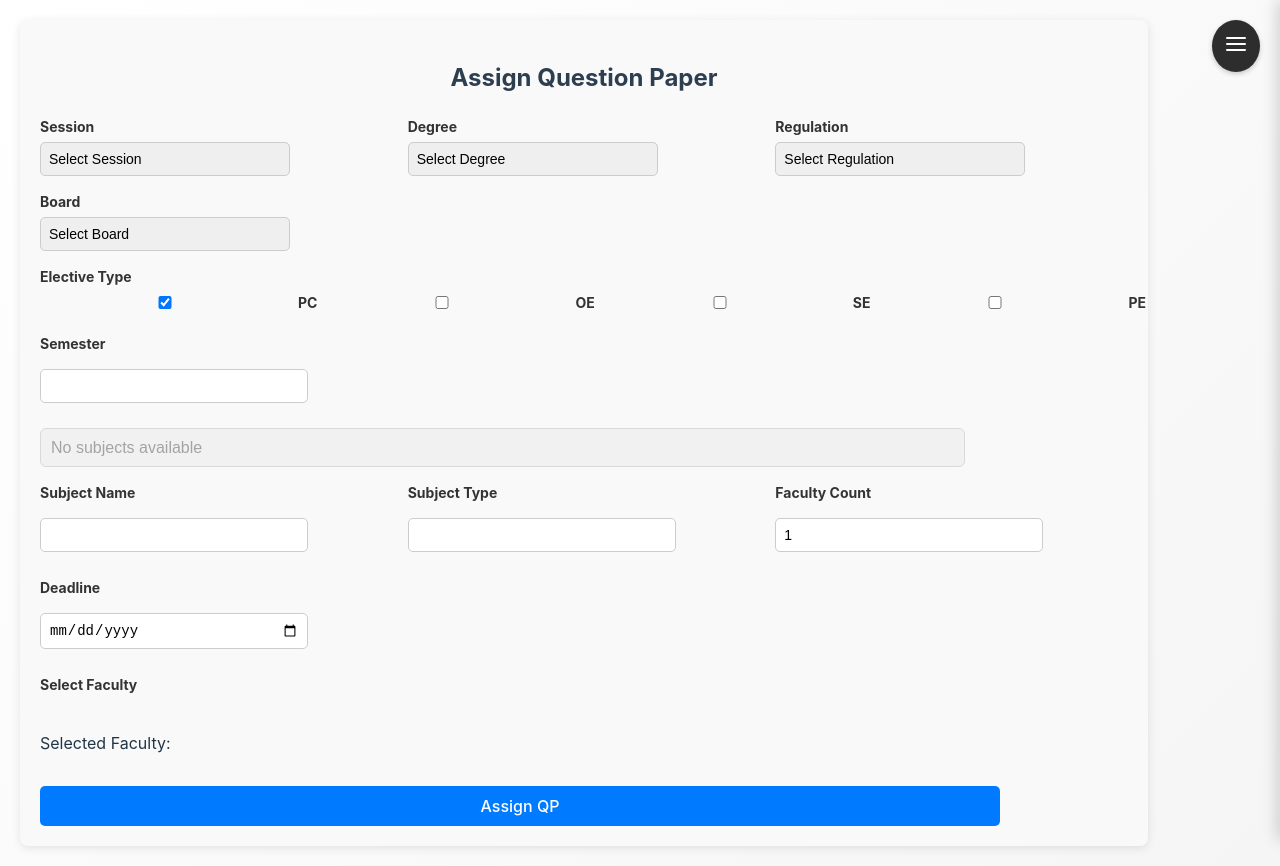
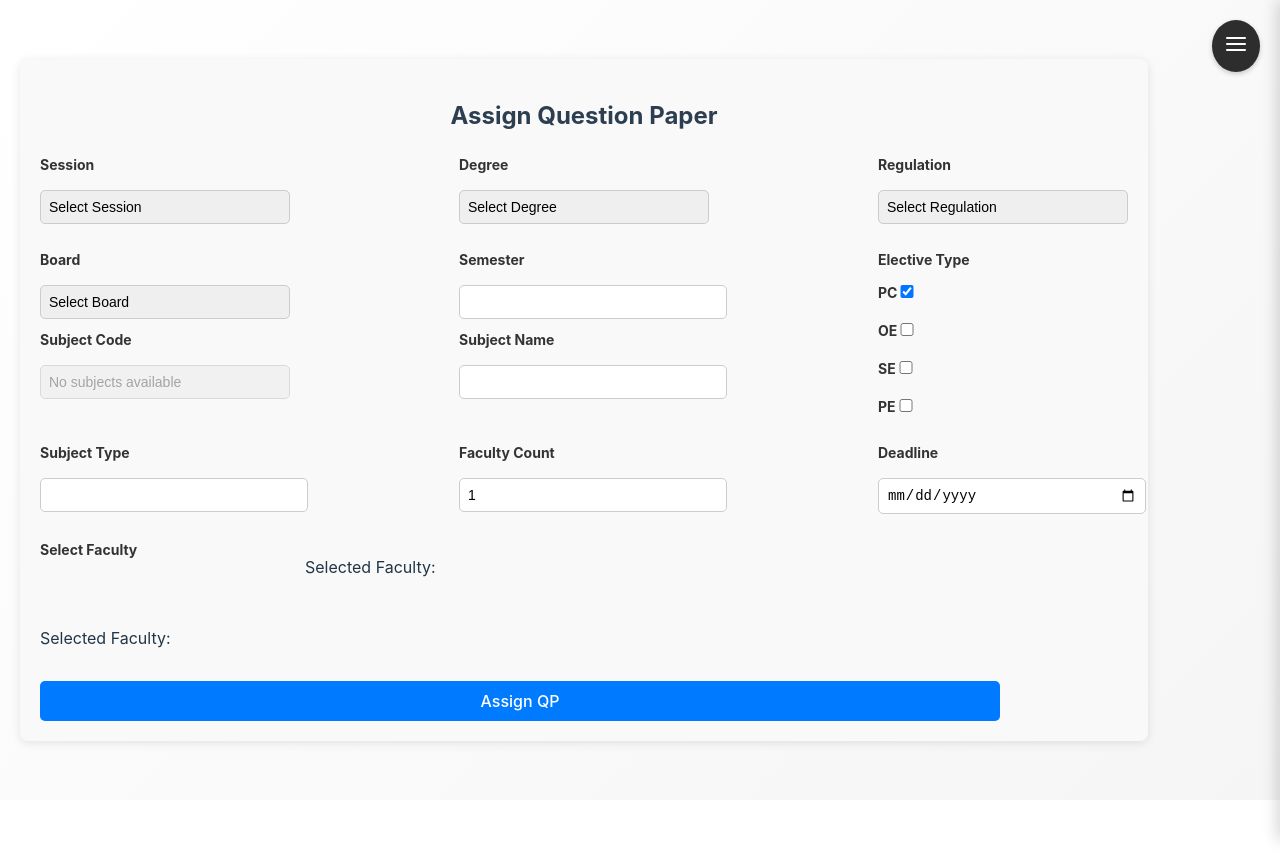
Before and after one commit to CowTheGreat/EQPMS, a React (Vite) app in the folder Frontend/: page /assign-qp in a window 1280 px wide. After the commit the page ends 800 px from the top, so only its background shows below. Built offline with nearby package versions, Linux system fonts and the light colour scheme; sample sign-in values are in the browser's storage.

Commit message:
assign qp done

```diff
--- a/Frontend/src/page_styles/AssignQP.module.css
+++ b/Frontend/src/page_styles/AssignQP.module.css
@@ -27,9 +27,14 @@ h2 {
 
 .inputGroupRow {
   display: flex;
-  flex-wrap: wrap; /* Prevents oversized elements in a row */
+  flex-wrap: wrap;
   gap: 15px;
   justify-content: space-between;
+}
+
+.inputGroupRow > * {
+  flex: 1; /* Ensures equal width distribution */
+  min-width: 0; /* Prevents overflowing issues */
 }
 
 .inputGroup {
@@ -110,14 +115,31 @@ h2 {
   font-size: 14px; /* Ensures uniform font size */
 }
 
+.inputGroupRow {
+  display: flex;
+  flex-wrap: wrap;
+  gap: 15px;
+  justify-content: space-between;
+}
+
+.inputGroup {
+  flex: 1;
+  min-width: 250px; /* Ensures responsiveness */
+  max-width: 250px; /* Maintains a fixed size */
+}
+
 .inputGroup input,
 .inputGroup select {
-  max-width: 250px;
-  min-width: 250px;
+  width: 100%; /* Fills the parent container */
   padding: 8px;
   border: 1px solid #ccc;
   border-radius: 5px;
   font-size: 14px;
+}
+
+.inputGroup select {
+  margin-top: 10px;
+  margin-bottom: 10px;
 }
 
 .facultyCheckBox {
@@ -157,44 +179,8 @@ h2 {
   max-width: 100%;
 }
 
-/* Responsive adjustments */
-@media (max-width: 968px) {
-  .facultyChecklist {
-    grid-template-columns: repeat(2, 1fr); /* Two columns for medium screens */
-  }
+.electiveCheckboxes input {
+  width: 20px !important; /* Adjust checkbox width */
+  max-width: 20px !important;
+  min-width: 20px !important;
 }
-
-/* Responsive adjustments */
-@media (max-width: 768px) {
-  .facultyChecklist {
-    grid-template-columns: repeat(1, 1fr); /* Two columns for medium screens */
-  }
-}
-
-@media (max-width: 480px) {
-  .facultyChecklist {
-    grid-template-columns: repeat(1, 1fr); /* Single column for small screens */
-  }
-
-  .facultyItem {
-    flex-direction: row;
-    justify-content: flex-start;
-  }
-}
-
-.electiveCheckboxes {
-  display: flex; /* Use Flexbox to align items in a row */
-  align-items: center; /* Vertically center the checkboxes and labels */
-}
-
-.electiveCheckboxes label {
-  display: flex; /* Use Flexbox for the label to align checkbox and text */
-  align-items: center; /* Vertically center the checkbox and text */
-  gap: 8px; /* Add spacing between the checkbox and its label text */
-  cursor: pointer; /* Change cursor to pointer for better UX */
-}
-
-.electiveCheckboxes input[type="checkbox"] {
-  margin: 0; /* Remove default margin */
-  cursor: pointer; /* Change cursor to pointer for better UX */
-}
--- a/Frontend/src/pages/AssignQP.jsx
+++ b/Frontend/src/pages/AssignQP.jsx
@@ -278,27 +278,69 @@ const AssignQP = () => {
         </div>
 
         <div className={styles.inputGroupRow}>
-          <div className={styles.inputGroup}>
-            <label>Board</label>
-            <select
-              name="board"
-              value={formData.board}
-              onChange={handleChange}
-              required
-            >
-              <option value="">Select Board</option>
-              {boards.map((brd) => (
-                <option key={brd.board_name} value={brd.board_name}>
-                  {brd.board_name}
+          <div>
+            <div className={styles.inputGroup}>
+              <label>Board</label>
+              <select
+                name="board"
+                value={formData.board}
+                onChange={handleChange}
+                required
+              >
+                <option value="">Select Board</option>
+                {boards.map((brd) => (
+                  <option key={brd.board_name} value={brd.board_name}>
+                    {brd.board_name}
+                  </option>
+                ))}
+              </select>
+            </div>
+
+            <div className={styles.inputGroup}>
+              <label>Subject Code</label>
+              <select
+                name="subjectCode"
+                value={formData.subjectCode}
+                onChange={handleChange}
+                required
+                disabled={subjects.length === 0}
+              >
+                <option value="">
+                  {subjects.length === 0
+                    ? "No subjects available"
+                    : "Select Subject Code"}
                 </option>
-              ))}
-            </select>
+                {subjects.map((sub) => (
+                  <option key={sub.subject_code} value={sub.subject_code}>
+                    {sub.subject_code}
+                  </option>
+                ))}
+              </select>
+            </div>
           </div>
-
+          <div>
+            <div className={styles.inputGroup}>
+              <label>Semester</label>
+              <input
+                type="number"
+                name="semester"
+                value={formData.semester}
+                onChange={handleChange}
+                min="1"
+                max="10"
+                required
+              />
+            </div>
+            <div className={styles.inputGroup}>
+              <label>Subject Name</label>
+              <input type="text" value={subjectName} readOnly />
+            </div>
+          </div>
           <div className={styles.inputGroup}>
             <label>Elective Type</label>
             <div className={styles.electiveCheckboxes}>
               <label>
+                PC
                 <input
                   type="checkbox"
                   name="electiveType"
@@ -306,9 +348,9 @@ const AssignQP = () => {
                   checked={electiveType === "PC"}
                   onChange={() => setElectiveType("PC")}
                 />
-                PC
               </label>
               <label>
+                OE
                 <input
                   type="checkbox"
                   name="electiveType"
@@ -316,9 +358,9 @@ const AssignQP = () => {
                   checked={electiveType === "OE"}
                   onChange={() => setElectiveType("OE")}
                 />
-                OE
               </label>
               <label>
+                SE
                 <input
                   type="checkbox"
                   name="electiveType"
@@ -326,9 +368,9 @@ const AssignQP = () => {
                   checked={electiveType === "SE"}
                   onChange={() => setElectiveType("SE")}
                 />
-                SE
               </label>
               <label>
+                PE
                 <input
                   type="checkbox"
                   name="electiveType"
@@ -336,49 +378,12 @@ const AssignQP = () => {
                   checked={electiveType === "PE"}
                   onChange={() => setElectiveType("PE")}
                 />
-                PE
               </label>
             </div>
           </div>
-
-          <div className={styles.inputGroup}>
-            <label>Semester</label>
-            <input
-              type="number"
-              name="semester"
-              value={formData.semester}
-              onChange={handleChange}
-              min="1"
-              max="10"
-              required
-            />
-          </div>
-
-          <select
-            name="subjectCode"
-            value={formData.subjectCode}
-            onChange={handleChange}
-            required
-            disabled={subjects.length === 0}
-          >
-            <option value="">
-              {subjects.length === 0
-                ? "No subjects available"
-                : "Select Subject Code"}
-            </option>
-            {subjects.map((sub) => (
-              <option key={sub.subject_code} value={sub.subject_code}>
-                {sub.subject_code}
-              </option>
-            ))}
-          </select>
         </div>
 
         <div className={styles.inputGroupRow}>
-          <div className={styles.inputGroup}>
-            <label>Subject Name</label>
-            <input type="text" value={subjectName} readOnly />
-          </div>
           <div className={styles.inputGroup}>
             <label>Subject Type</label>
             <input type="text" value={subjectType} readOnly />
@@ -394,9 +399,6 @@ const AssignQP = () => {
               required
             />
           </div>
-        </div>
-
-        <div className={styles.inputGroupRow}>
           <div className={styles.inputGroup}>
             <label>Deadline</label>
             <input
@@ -430,6 +432,18 @@ const AssignQP = () => {
               ))}
             </div>
           </div>
+
+          <div className={styles.selectedFaculty}>
+            <p>Selected Faculty:</p>
+            {selectedFaculty.map((regno) => (
+              <div key={regno} className={styles.facultyTag}>
+                {facultyList.find((fac) => fac.regno === regno)?.name} ({regno})
+                <button type="button" onClick={() => removeFaculty(regno)}>
+                  X
+                </button>
+              </div>
+            ))}
+          </div>
         </div>
 
         <div className={styles.selectedFaculty}>
```
